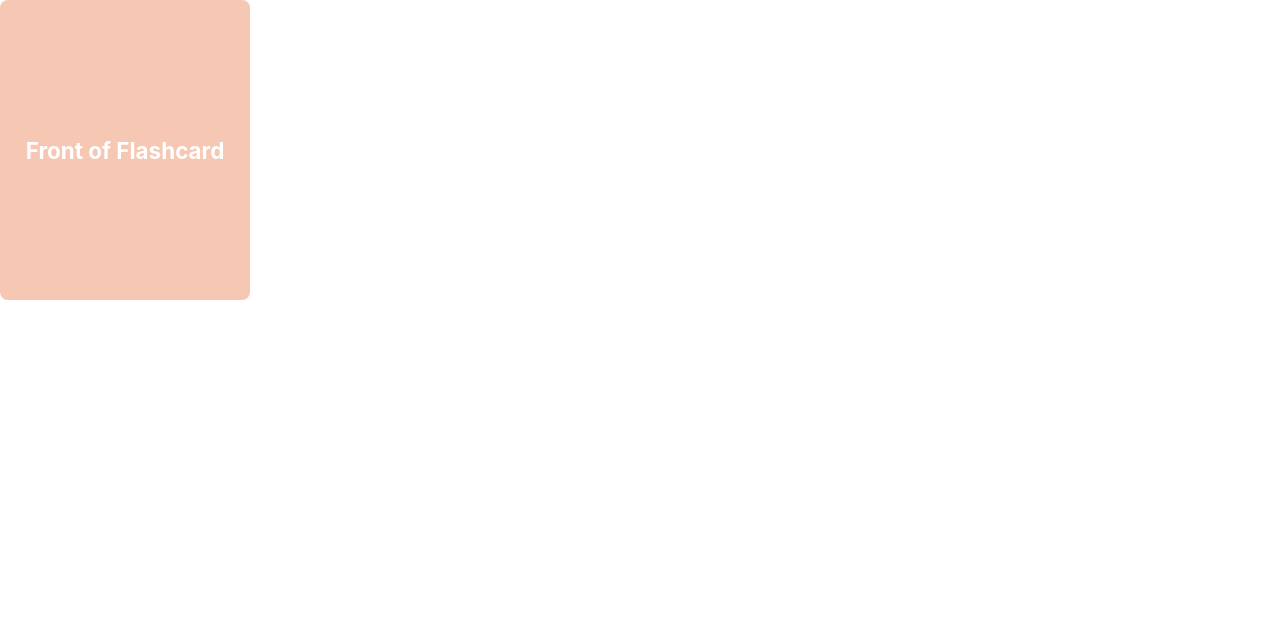
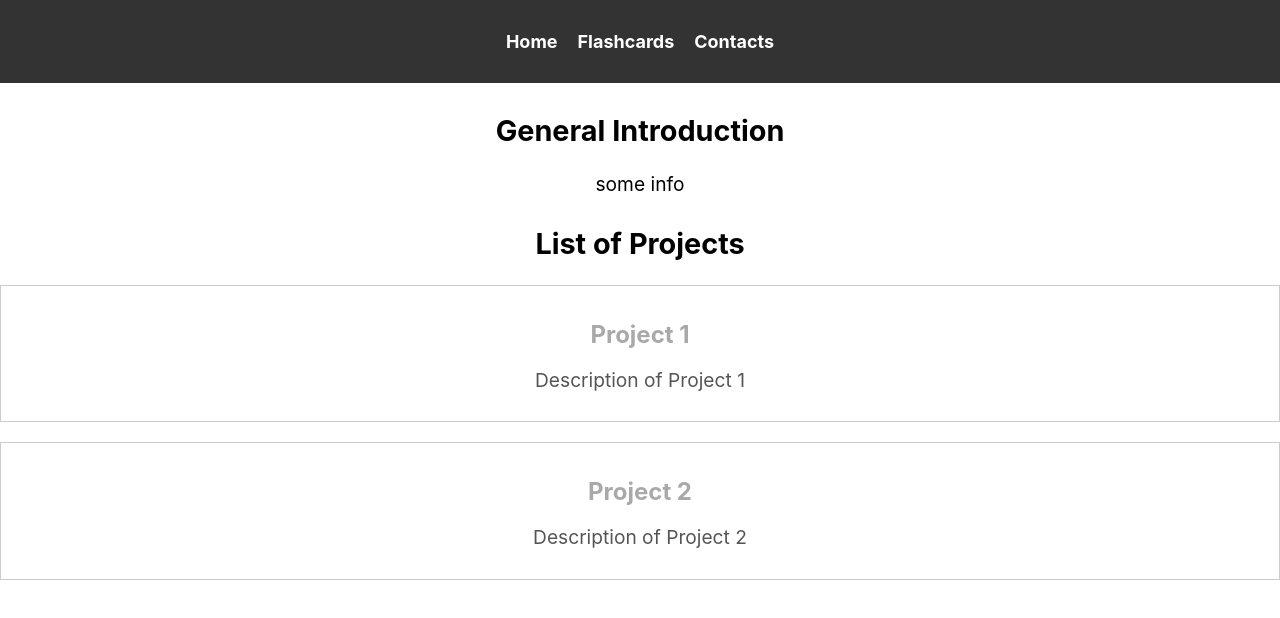
Before and after one commit to FerayGuluzada/Assignment-3, a React (Create React App) app: page / in a window 1280 px wide. Shown: the top 618 px of the page. Built offline with nearby package versions, Linux system fonts and the light colour scheme.

Commit message:
CSS Update

```diff
--- a/src/AHomePage.js
+++ b/src/AHomePage.js
@@ -1,5 +1,4 @@
 import React from 'react';
-
 
 const HomePage = () => {
   return (
@@ -18,18 +17,20 @@ const HomePage = () => {
       <div>
         <h2>List of Projects</h2>
         <ul>
-            <li>
-              <h3>Portfolio Website</h3>
+          <li className="project">
+            <a href="https://ferayguluzada.github.io/Web-Mobile/" target="_blank" rel="noreferrer">
+              <div className="projectContent">
+                <h3>Project 1</h3>
                 <p>Description of Project 1</p>
-              <a href="https://ferayguluzada.github.io/Web-Mobile/" target="_blank"  rel="noreferrer">
-                Link to Project
+              </div>
             </a>
           </li>
-            <li>
+          <li className="project">
+            <a href="https://ferayguluzada.github.io/Fetch-API/" target="_blank" rel="noreferrer">
+              <div className="projectContent">
                 <h3>Project 2</h3>
                 <p>Description of Project 2</p>
-              <a href="https://ferayguluzada.github.io/Fetch-API/" target="_blank"  rel="noreferrer" >
-                Link to Project
+              </div>
             </a>
           </li>
         </ul>
--- a/src/App.css
+++ b/src/App.css
@@ -1,52 +1,74 @@
+/* Home Page*/
 .HomePage {
   text-align: center;
 }
-
 
 .HomePage h1 {
   font-size: 2.5em;
   margin-bottom: 20px;
 }
 
-
 .HomePage h2 {
   font-size: 1.8em;
   margin-top: 30px;
 }
 
-
 .HomePage p {
   font-size: 1.2em;
 }
-
 
 .HomePage ul {
   list-style: none;
   padding: 0;
 }
 
-
 .HomePage li {
   margin-top: 20px;
 }
 
+/* Project */
+.HomePage .project {
+  border: 1px solid #ccc;
+  padding: 10px;
+  margin-bottom: 20px;
+  transition: transform 0.3s ease;
+}
 
-.HomePage li h3 {
+.HomePage .project:hover {
+  transform: scale(1.05);
+}
+
+.HomePage .project .projectLink {
+  text-decoration: none;
+  color: inherit;
+}
+
+.HomePage .projectLink:hover .projectContent {
+  background-color: #f0f0f0;
+}
+
+.HomePage .projectContent {
+  transition: background-color 0.3s ease;
+}
+
+.HomePage .projectContent h3 {
   font-size: 1.5em;
+  margin-bottom: 5px;
+}
+
+.HomePage .projectContent p {
+  font-size: 1.2em;
+  color: #555;
+}
+
+/* Styles for links */
+.HomePage a {
+  text-decoration: none;
+  color: darkgrey;
 }
 
 
-.HomePage a {
-  color: #007bff;
-  text-decoration: none;
-}
-
-
-.HomePage a:hover {
-  color: #0056b3;
-}
-
-
+/* Navbar */
 .Navbar {
   background-color: #333;
   color: white;
--- a/src/App.js
+++ b/src/App.js
@@ -7,8 +7,8 @@ import FlashcardsPage from './AFlashcards';
 const App = () => {
   return (
     <div>
-      <FlashcardsPage />
-      {/* <HomePage /> */}
+      {/* <FlashcardsPage /> */}
+      <HomePage />
     </div>
   );
 };
```
Also changed, not shown: src/AFlashcard.js (deleted). Lines whose indentation alone changed are shown as unchanged.
